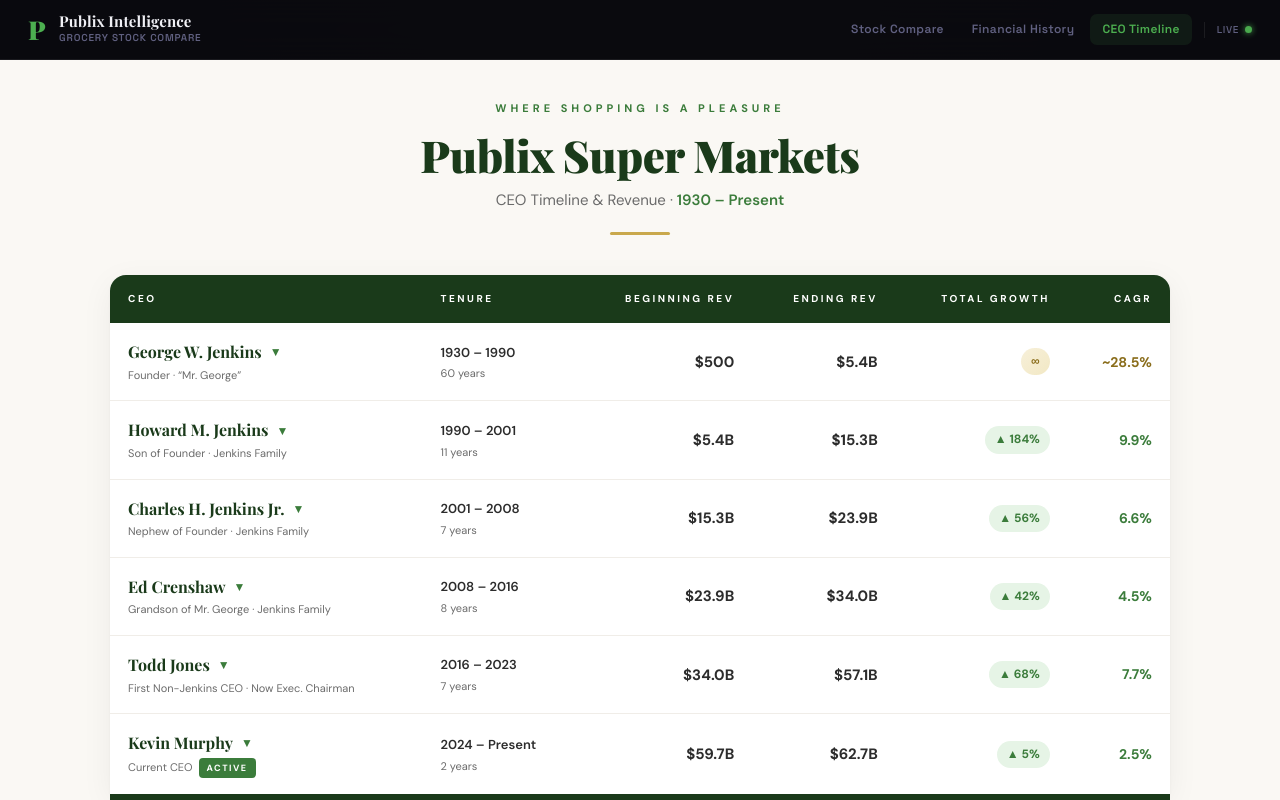
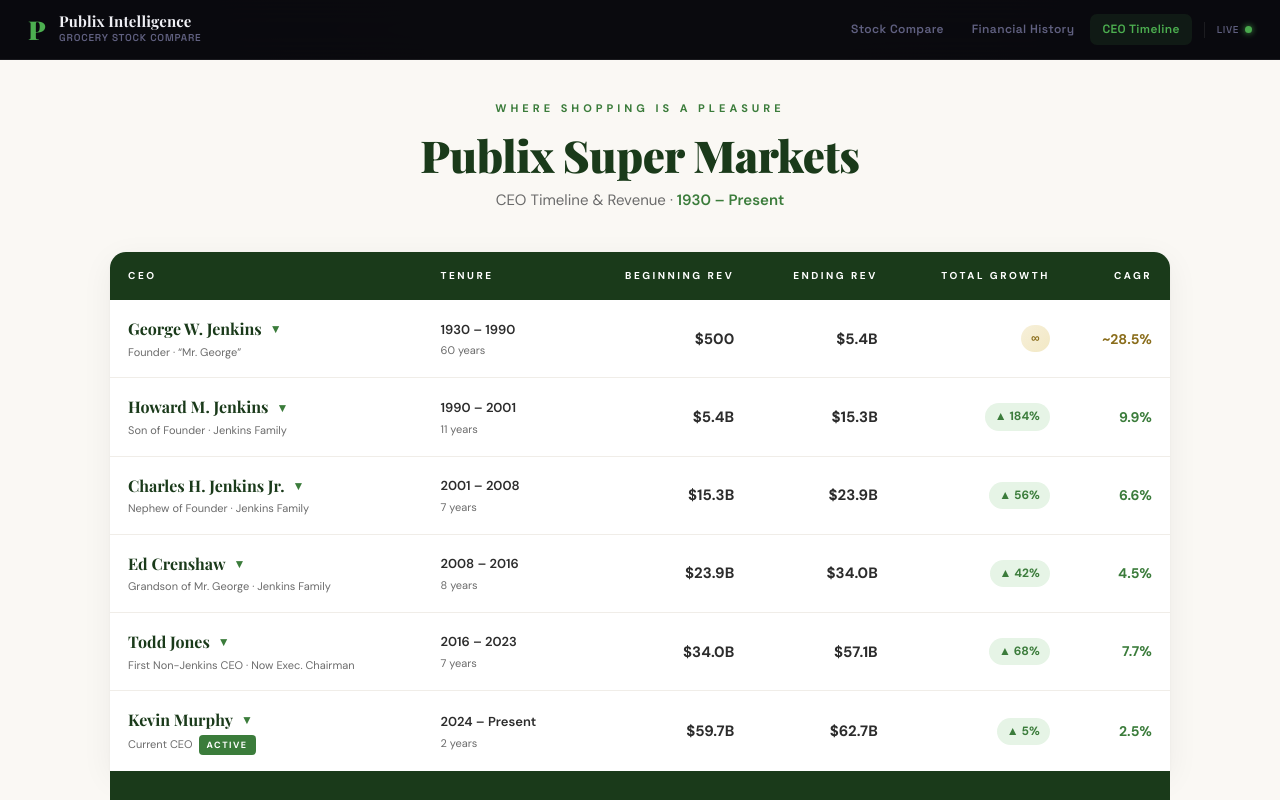
Before and after one commit to wesbenterprise/grocery-stock-comparison, a Next.js app: page /publix-ceo-timeline in a window 1280 px wide. Shown: the top 800 px of the page. Built offline with nearby package versions, Linux system fonts and the light colour scheme; a web font is replaced by a local one.

Commit message:
remove top divider bar from CEO timeline header

```diff
--- a/app/publix-ceo-timeline/PublixTimeline.jsx
+++ b/app/publix-ceo-timeline/PublixTimeline.jsx
@@ -203,7 +203,6 @@ function Header({ isWide }) {
       <div style={{ fontSize: 11, letterSpacing: 4, textTransform: "uppercase", color: "#3B7C3B", fontWeight: 700, marginBottom: 12 }}>Where Shopping Is a Pleasure</div>
       <h1 style={{ fontFamily: "'Playfair Display', Georgia, serif", fontSize: isWide ? 44 : 28, fontWeight: 900, color: "#1a3a1a", lineHeight: 1.15, margin: "0 0 8px 0" }}>Publix Super Markets</h1>
       <div style={{ fontSize: 15, color: "#6b6b6b" }}>CEO Timeline & Revenue · <span style={{ color: "#3B7C3B", fontWeight: 600 }}>1930 – Present</span></div>
-      <div style={{ width: 60, height: 3, background: "#c9a84c", margin: "20px auto 0", borderRadius: 2 }} />
     </div>
   );
 }
```
